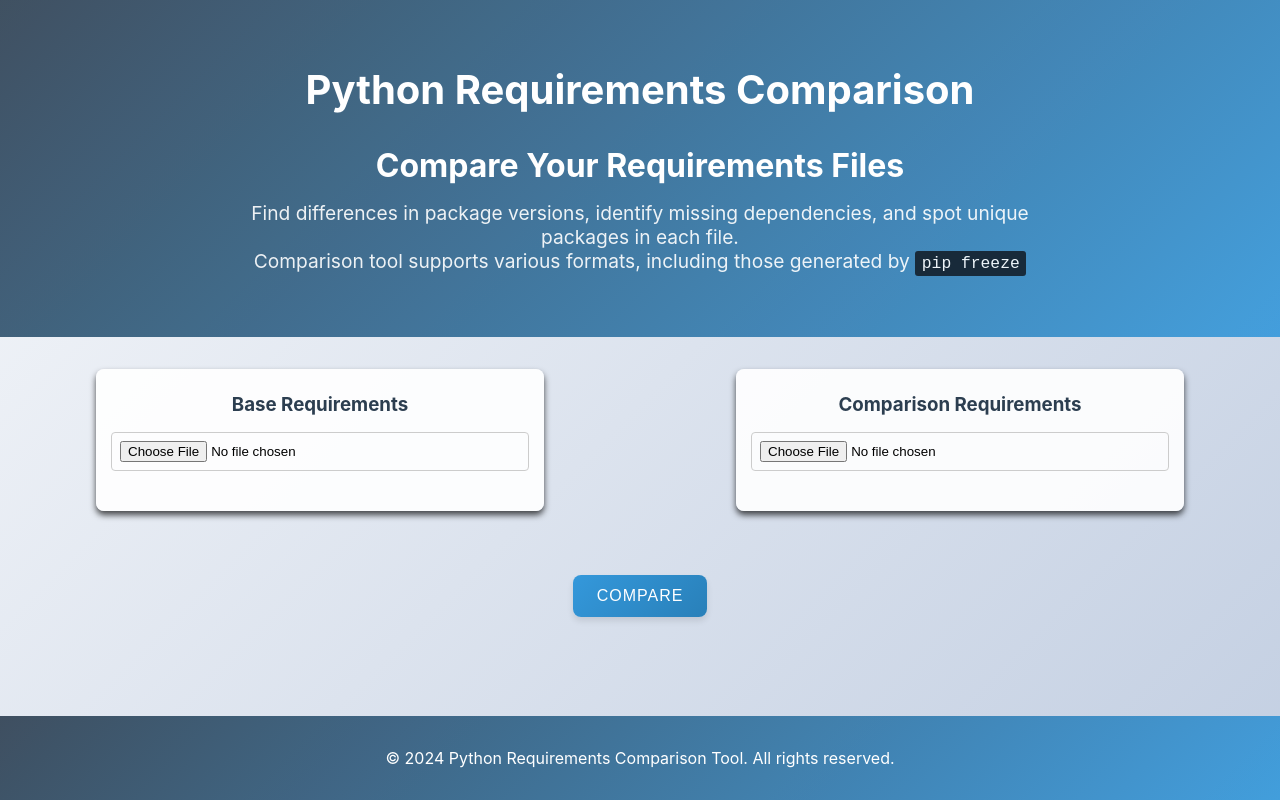
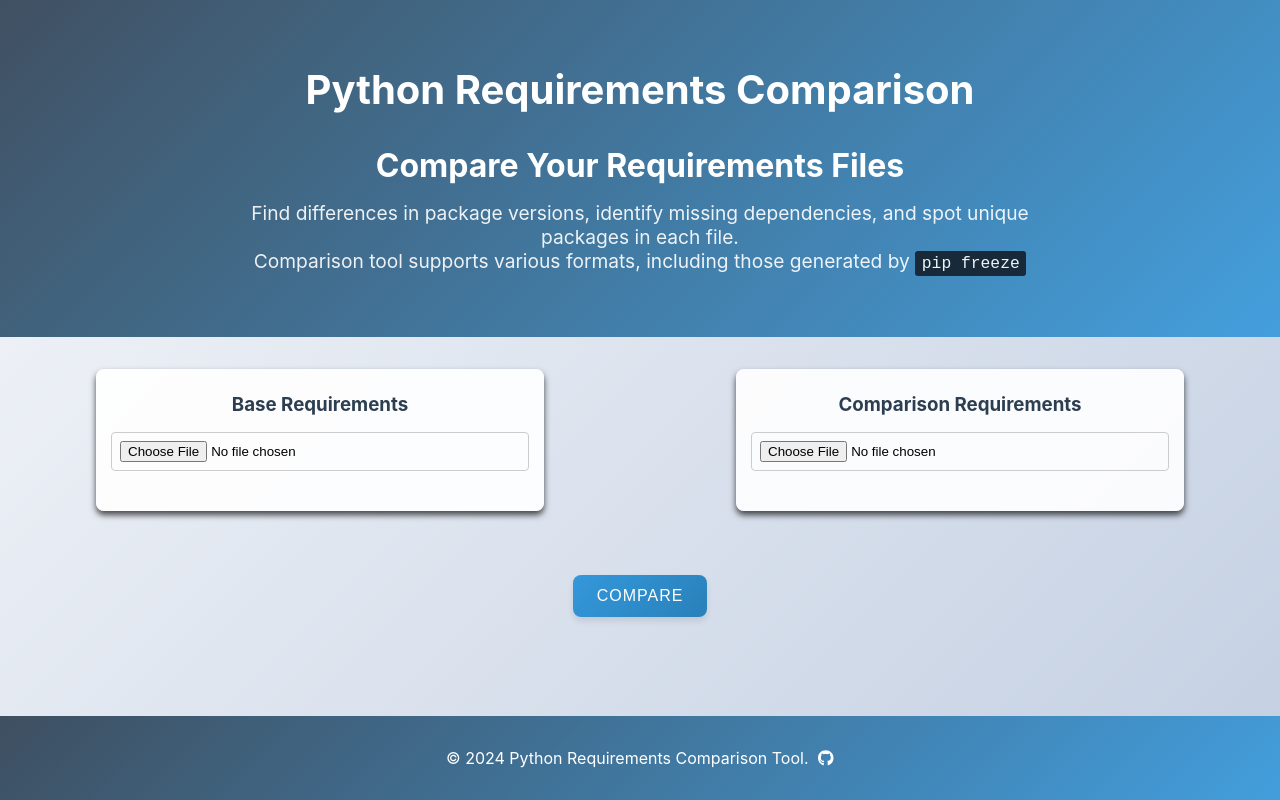
Before and after one commit to Sebastvin/requirements-comparator, a React (Create React App) app in the folder frontend/: page / in a window 1280 px wide. Built offline with nearby package versions, Linux system fonts and the light colour scheme.

Commit message:
Update text in footer

```diff
--- a/frontend/package.json
+++ b/frontend/package.json
@@ -3,6 +3,9 @@
   "version": "0.1.0",
   "private": true,
   "dependencies": {
+    "@fortawesome/fontawesome-svg-core": "^6.5.2",
+    "@fortawesome/free-brands-svg-icons": "^6.5.2",
+    "@fortawesome/react-fontawesome": "^0.2.2",
     "@testing-library/jest-dom": "^5.17.0",
     "@testing-library/react": "^13.4.0",
     "@testing-library/user-event": "^13.5.0",
@@ -12,7 +15,7 @@
     "@types/react-dom": "^18.3.0",
     "react": "^18.3.1",
     "react-dom": "^18.3.1",
-    "react-scripts": "5.0.1",
+    "react-scripts": "^5.0.1",
     "typescript": "^4.9.5",
     "web-vitals": "^2.1.4"
   },
--- a/frontend/src/App.tsx
+++ b/frontend/src/App.tsx
@@ -1,5 +1,9 @@
 import React, { useState } from 'react';
+import { FontAwesomeIcon } from '@fortawesome/react-fontawesome';
+import { faGithub } from '@fortawesome/free-brands-svg-icons';
+
 import './App.css';
+
 
 function App() {
   interface Package {
@@ -130,7 +134,17 @@ function App() {
       </main>
 
       <footer>
-        <p>© 2024 Python Requirements Comparison Tool. All rights reserved.</p>
+        <p>
+          © 2024 Python Requirements Comparison Tool.
+          <a
+            href="https://github.com/Sebastvin"
+            target="_blank"
+            rel="noopener noreferrer"
+            style={{ marginLeft: '10px', color: 'inherit', textDecoration: 'none' }}
+          >
+            <FontAwesomeIcon icon={faGithub} />
+          </a>
+        </p>
       </footer>
     </div>
   );
```
Also changed, not shown: 1 other file (tests, documents, lock files or other folders).
